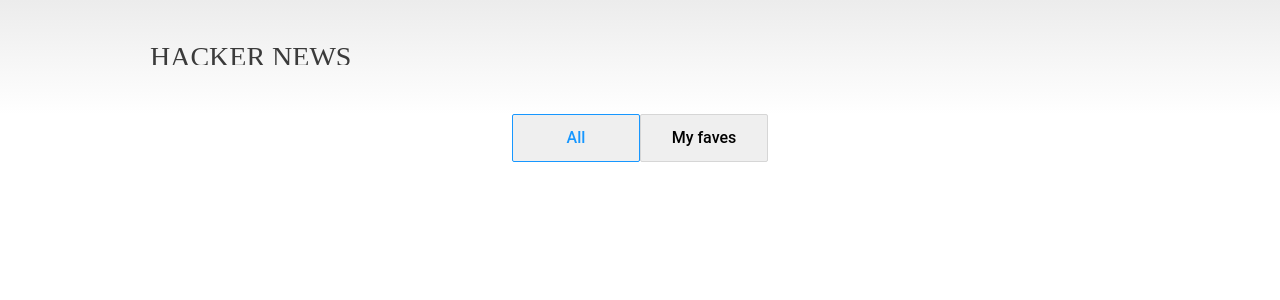
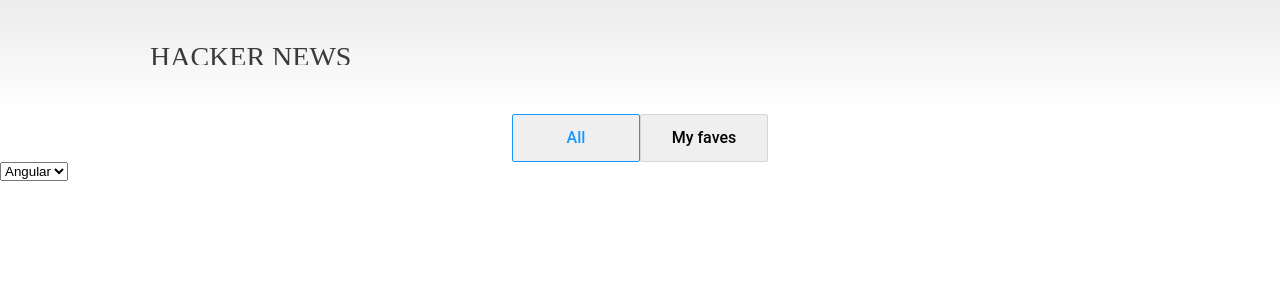
Before and after one commit to jgmontero/reign-frontend-task, an Angular app: page / in a window 1280 px wide. Shown: the top 300 px of the page. Built offline with nearby package versions, Linux system fonts and the light colour scheme.

Commit message:
add(major): dropdown selector layout

```diff
--- a/src/app/components/pages/home/home.component.html
+++ b/src/app/components/pages/home/home.component.html
@@ -12,5 +12,21 @@
      <p class="menu_text">My faves</p>
    </button>
  </div>
+  <div class="selector_container">
+    <select class="front_selector">
+      <option class="front_selector_option" value="angular">
+        <IMG src="a.jpg">
+        Angular
+      </option>
+      <option class="front_selector_option" value="reacjs">
+        <IMG src="b.jpg">
+        Reacjs
+      </option>
+      <option class="front_selector_option" value="vuejs">
+        <IMG src="c.jpg">
+        Vuejs
+      </option>
+    </select>
+  </div>
 </section>
 <section class="pagination_section"></section>
```
